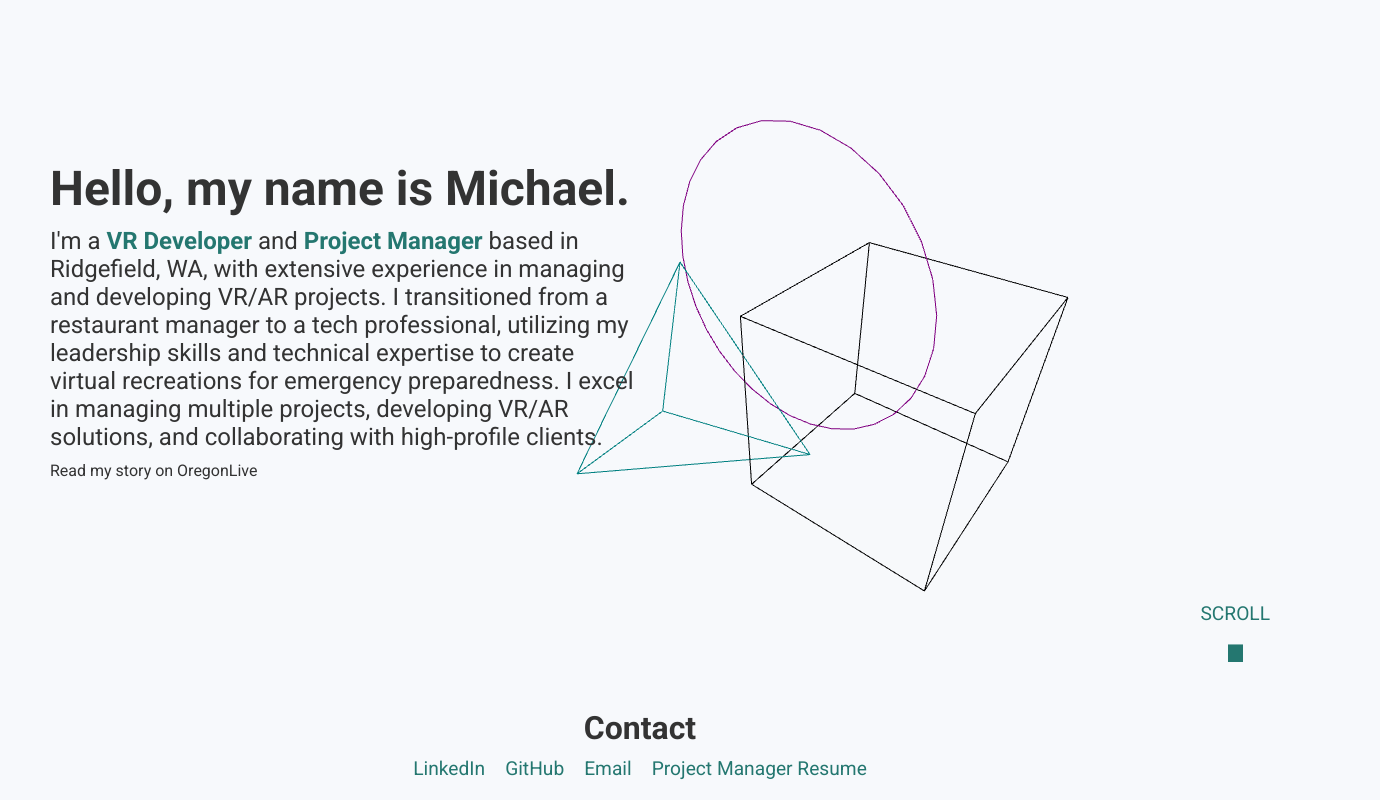
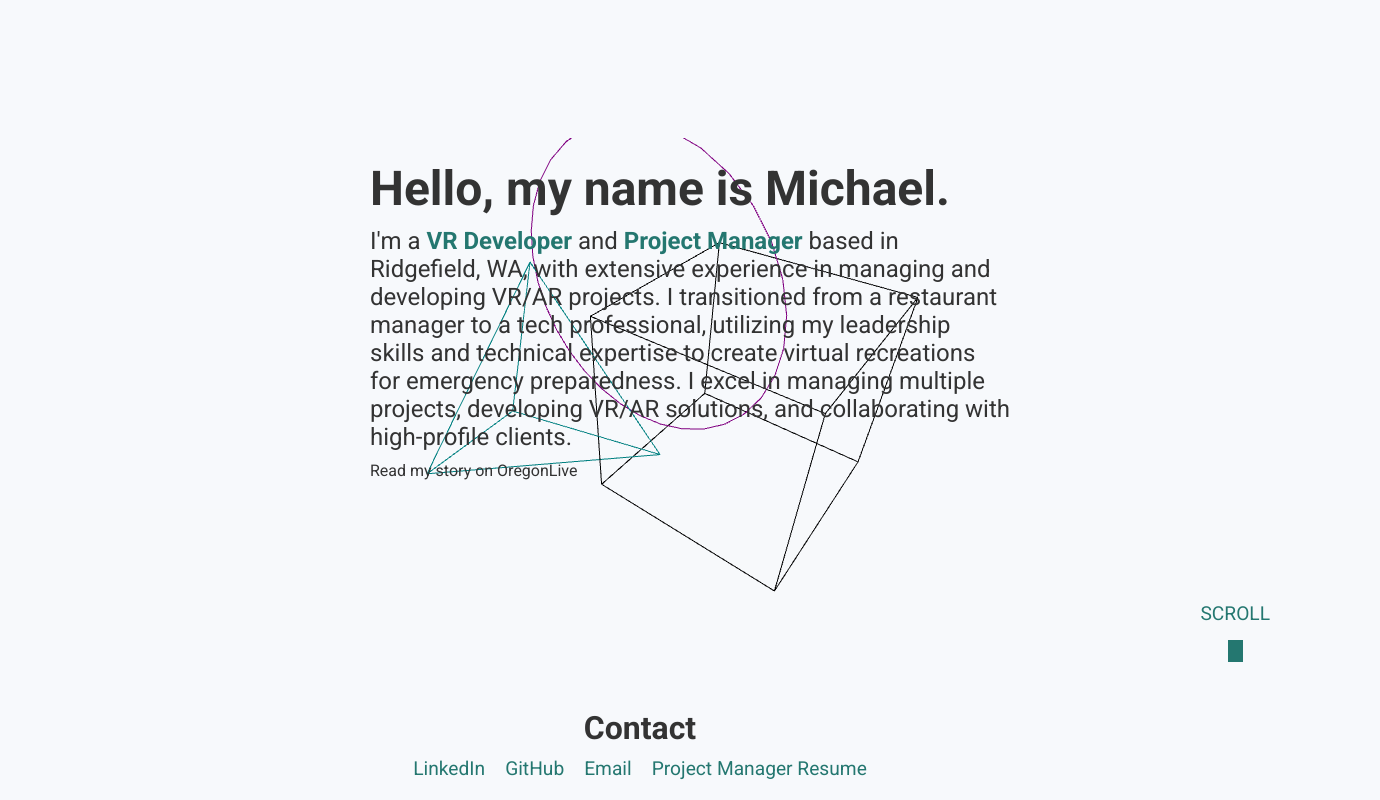
Before and after one commit to wattsjmichael/portfolio_24, a React (Create React App) app: page / in a window 1280 px wide. Shown: the top 800 px of the page, 1380 px wide, since content can reach past the window. Built offline with nearby package versions, Linux system fonts and the light colour scheme.

Commit message:
Mobile friendly

```diff
--- a/src/components/Header.css
+++ b/src/components/Header.css
@@ -4,9 +4,10 @@
   height: 80vh;
   overflow: hidden;
   display: flex;
+  flex-direction: column;
   align-items: center;
-  justify-content: space-between;
-  padding: 0 50px;
+  justify-content: center;
+  padding: 0 20px;
   background-color: rgba(247, 249, 252, 0.85); /* Semi-transparent background */
   color: #333;
 }
@@ -14,25 +15,26 @@
 .header-background {
   position: absolute;
   top: 0;
-  left: 150px;
+  left: 0;
   width: 100%;
   height: 100%;
   z-index: 0;
 }
 
 .header-content {
-  max-width: 50%;
+  max-width: 90%;
   z-index: 1;
+  text-align: center;
 }
 
 .header h1 {
-  font-size: 3em;
+  font-size: 2em;
   color: #333;
   margin: 0;
 }
 
 .header p {
-  font-size: 1.5em;
+  font-size: 1.2em;
   margin: 10px 0;
 }
 
@@ -43,10 +45,35 @@
 
 .header-image {
   z-index: 1;
+  margin-top: 20px;
 }
 
 .header-image img {
-  width: 150px;
+  width: 100px;
   border-radius: 50%;
   border: 5px solid #247770;
 }
+
+@media (min-width: 768px) {
+  .header {
+    flex-direction: row;
+    padding: 0 50px;
+  }
+
+  .header-content {
+    max-width: 50%;
+    text-align: left;
+  }
+
+  .header h1 {
+    font-size: 3em;
+  }
+
+  .header p {
+    font-size: 1.5em;
+  }
+
+  .header-image img {
+    width: 150px;
+  }
+}
--- a/src/styles.css
+++ b/src/styles.css
@@ -64,3 +64,31 @@ a {
   z-index: 0;
   overflow: hidden;
 }
+
+body, html, #root {
+  height: 100%;
+  margin: 0;
+  font-family: 'Roboto', sans-serif;
+}
+
+.App {
+  display: flex;
+  flex-direction: column;
+  min-height: 100%;
+  text-align: center;
+}
+
+header, main, footer {
+  width: 100%;
+  padding: 20px;
+}
+
+.scroll-indicator {
+  display: none;
+}
+
+@media (min-width: 768px) {
+  .scroll-indicator {
+    display: block;
+  }
+}
```
